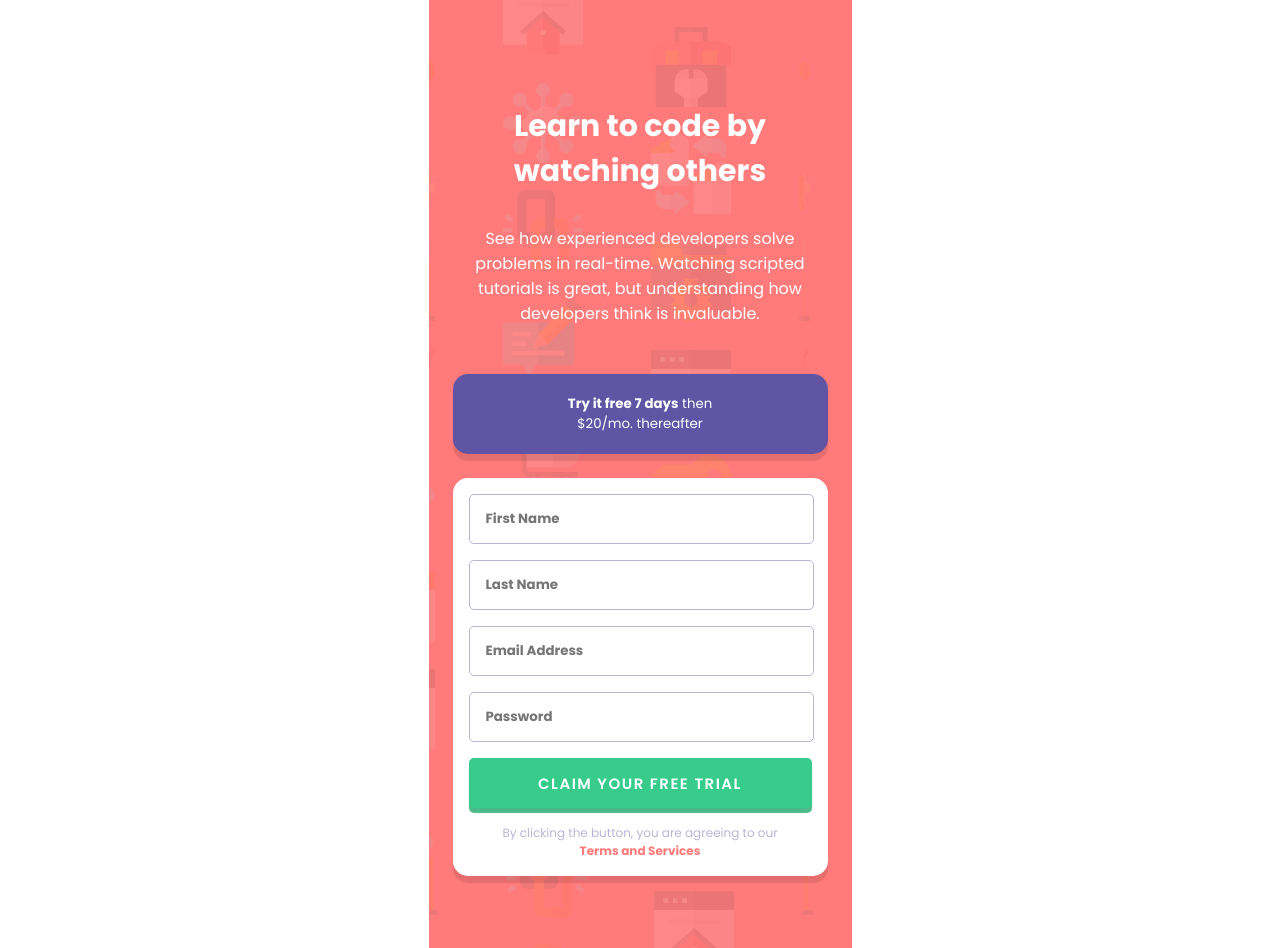
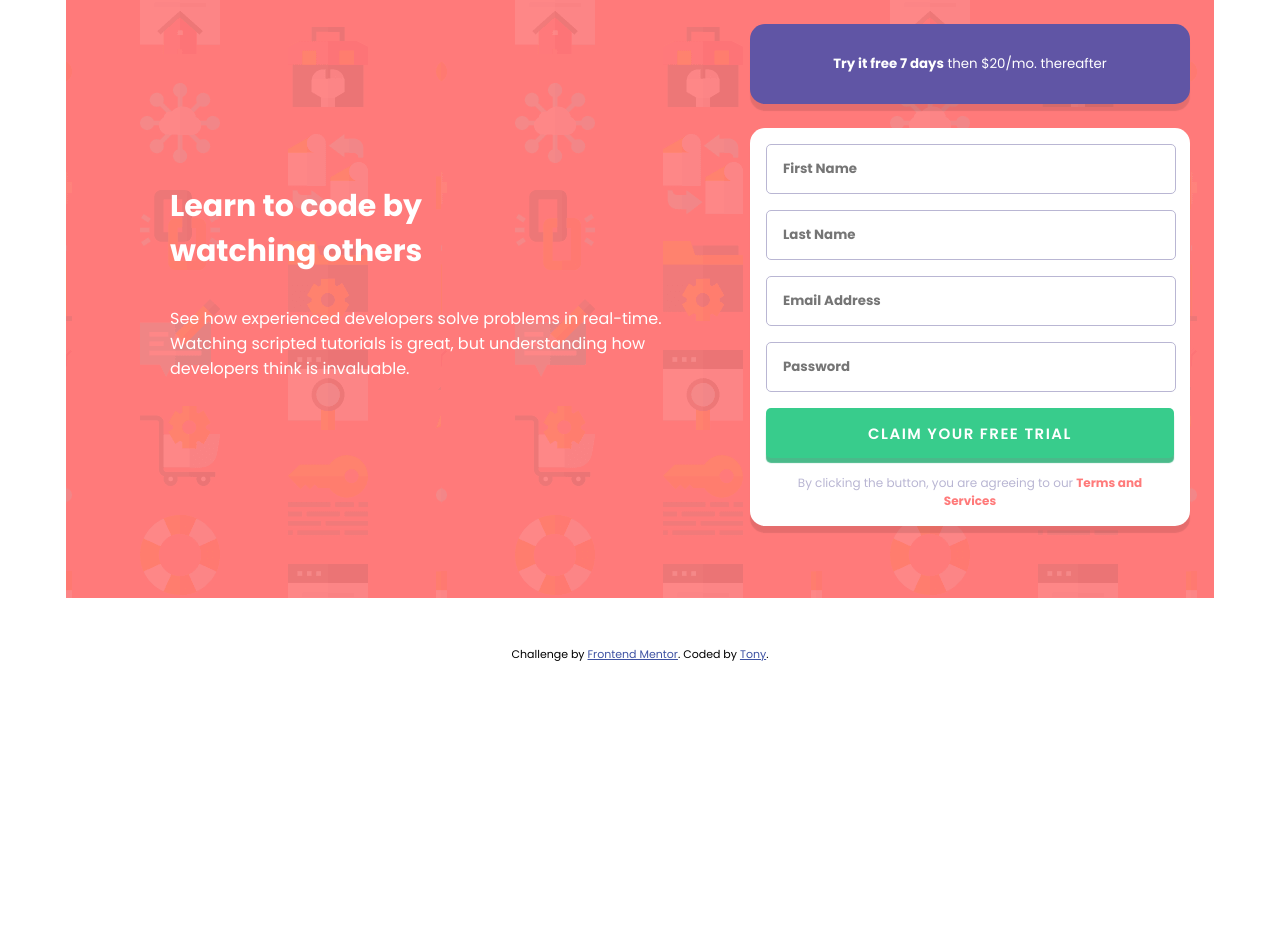
Before and after one commit to GAA-ArRocK/Intro-component-with-signup-form-master, a plain HTML site: page index.html in a window 1280 px wide. Shown: the top 948 px of the page. After the commit the page ends 800 px from the top, so only its background shows below. Drawn offline with Linux system fonts and the light colour scheme.

Commit message:
Final version_w/o vertical center

```diff
--- a/index.html
+++ b/index.html
@@ -22,7 +22,7 @@
       </div>
     </div>
     <div class="botPart">
-      <button class="tryFree"> <span>Try it free 7 days</span> then<br>$20/mo. thereafter</button>
+      <button class="tryFree"> <p><span>Try it free 7 days</span> then $20/mo. thereafter</p></button>
       <form class="claimForm" action="">
         <div class="inputGroup">
           <input placeholder="First Name" class="mainInput" type="text" id="firstName">
--- a/styles.css
+++ b/styles.css
@@ -42,6 +42,7 @@ body {
     background-color: var(--Red);
     background-image: url("./images/bg-intro-mobile.png");
     padding: 1.5rem;
+    min-width: 375px;
 }
 
 .topPart {
@@ -72,6 +73,10 @@ body {
     margin-bottom: 1.5rem;
     box-shadow: 0px 7px 1px rgba(0, 0, 0, 0.1);
     cursor: pointer;
+}
+
+.tryFree p {
+    padding: 0 90px;
 }
 
 .tryFree span {
@@ -176,3 +181,24 @@ body {
 .attribution a {
     color: hsl(228, 45%, 44%);
 }
+
+@media (min-width: 1200px) {
+
+    .mainBox {
+        display: flex;
+        flex-direction: row;
+        max-width: 1100px;
+        /* align-items: center;
+        justify-content: center; */
+    }
+
+    .topPart{
+        max-width: 500px;
+        text-align: left;
+        padding: 5rem;
+    }
+
+    .tryFree p {
+        padding: 0;
+    }
+}
```
